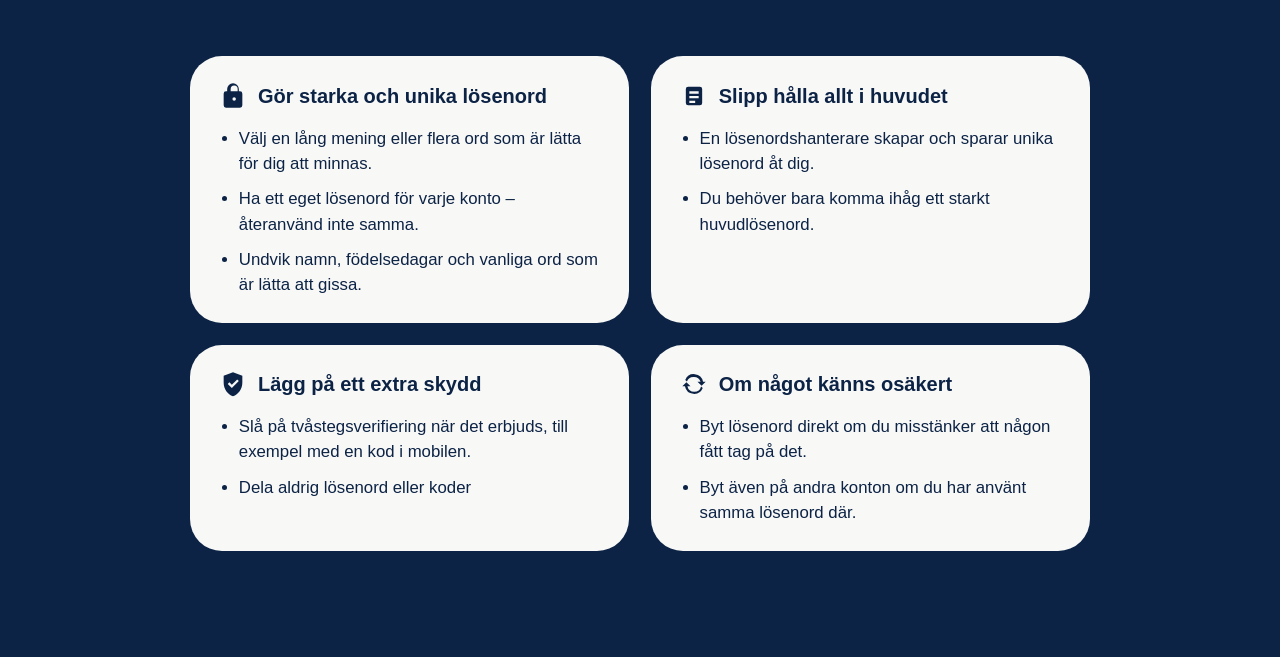
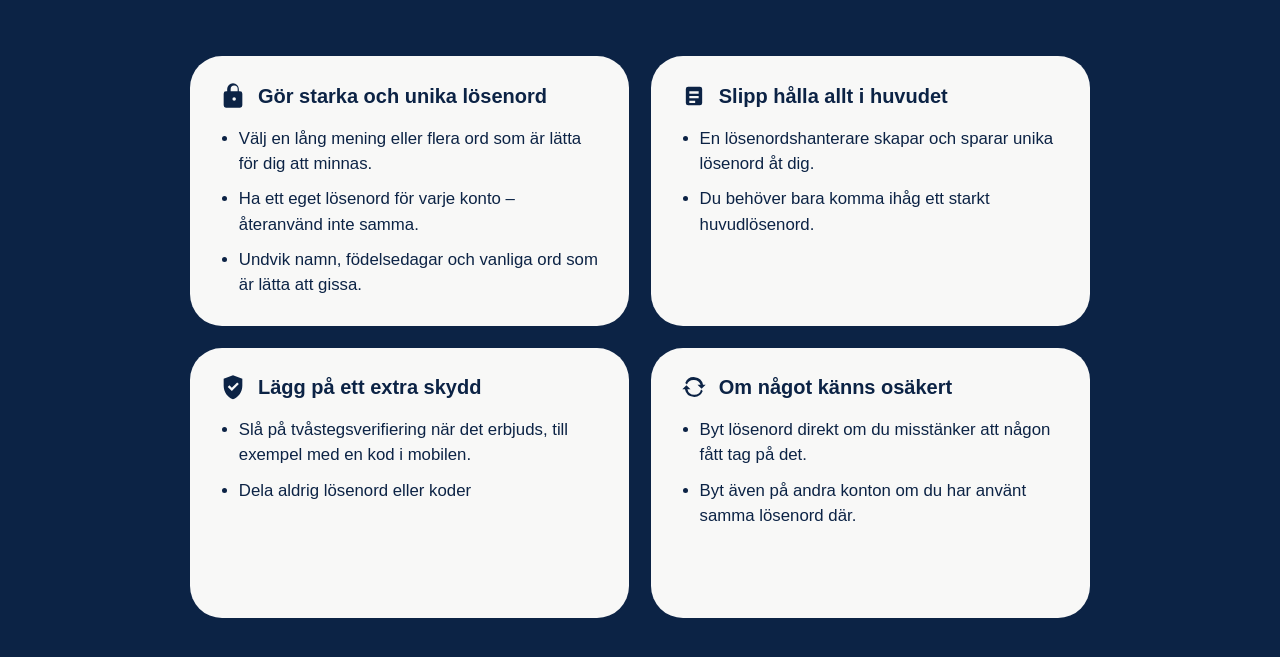
Before and after one commit to mariaalander/Digital-Accessibility-Group-2, a plain HTML site: page sv/safe_password_sv.html in a window 1280 px wide. Shown: the part 289-946 px from the top of the page. Before the commit the page ends 920 px from the top, so only its background shows below. Drawn offline with Linux system fonts and the light colour scheme.

Commit message:
la till så korten har samma storlek

```diff
--- a/sv/safe_password_sv.html
+++ b/sv/safe_password_sv.html
@@ -183,6 +183,7 @@
     }
 
     .password-card {
+      min-height: 270px;
       padding: 1.6rem 1.8rem;
       border-radius: 2rem;
       background: var(--page-background);
```
